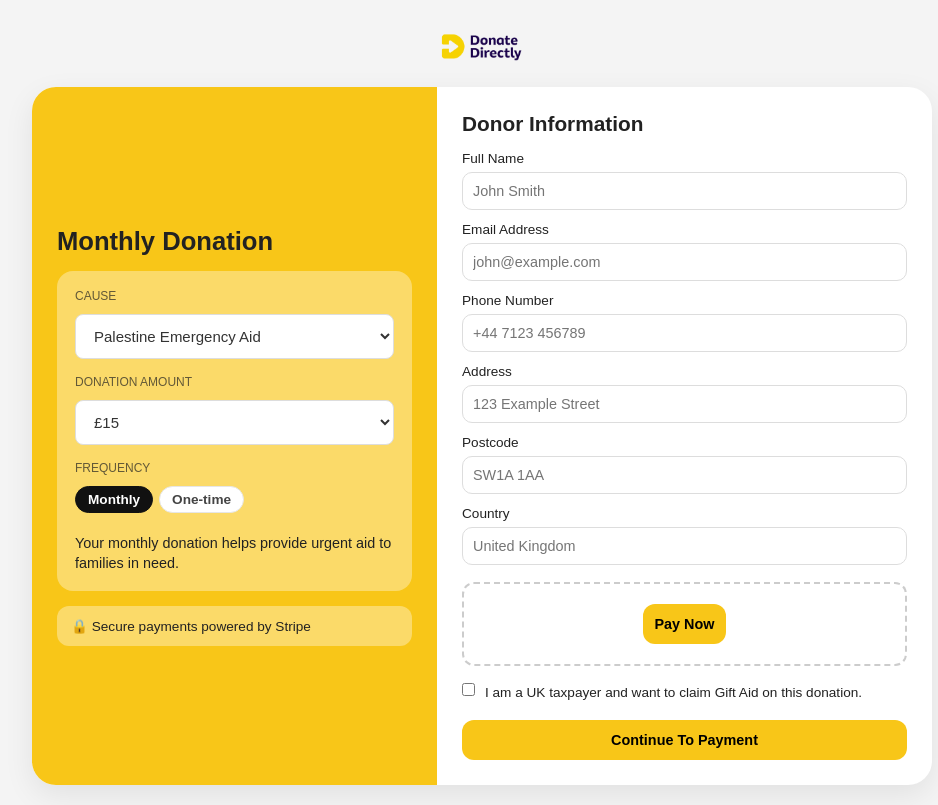
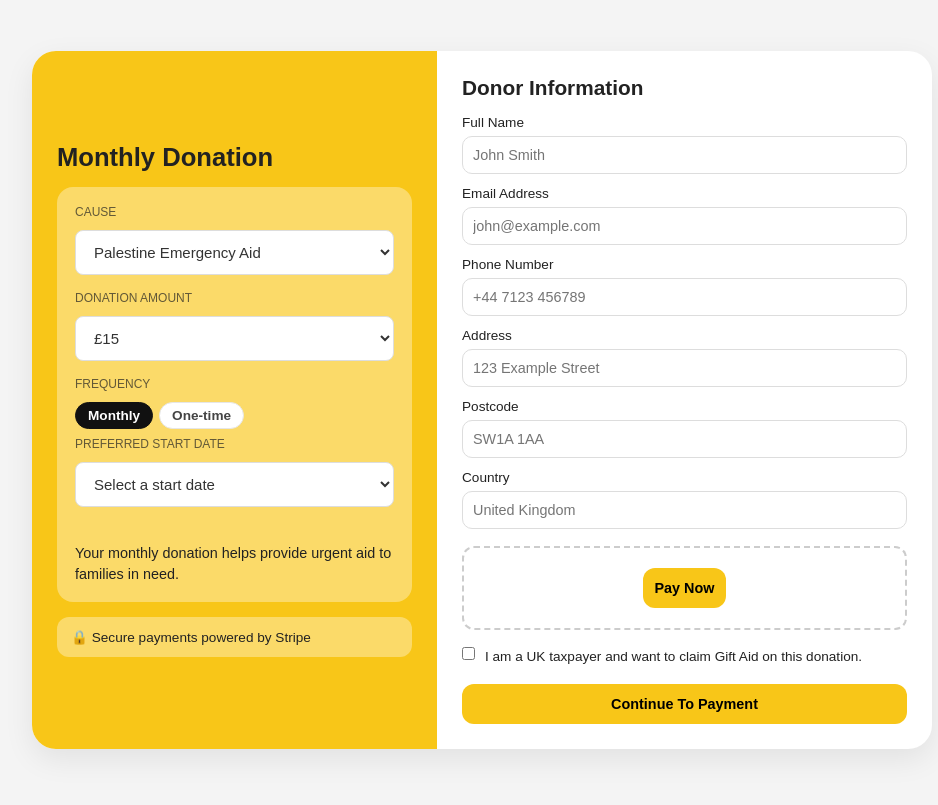
Before and after one commit to haych21/stripe-donation-form, a website: page public/index.html in a window 1280 px wide. Shown: the whole page, without its empty margins (158-1096 px from the left). Drawn offline with Linux system fonts and the light colour scheme; a script that the page names is missing.

Commit message:
adding new section

```diff
--- a/public/index.html
+++ b/public/index.html
@@ -8,10 +8,6 @@
     <script src="https://js.stripe.com/v3/"></script>
 </head>
 <body>
-
-     <div class="top-logo">
-    <img src="/images/logo.avif" alt="Charity Logo">
-  </div>
 
       <main class="checkout-container">
 
@@ -70,6 +66,28 @@
               </button>
 
             </div>
+
+               <!-- PREFERRED START DATE -->
+            <p class="label">Preferred Start Date</p>
+            <select id="start-date">
+
+                <option value="">
+                    Select a start date
+                </option>
+
+                <option value="1">
+                    1st of the month
+                </option>
+
+                <option value="15">
+                    15th of the month
+                </option>
+
+                <option value="26">
+                    26th of the month
+                </option>
+
+            </select>
 
         <p class="small-text">
             Your monthly donation helps provide urgent aid to families in need.
--- a/public/main.js
+++ b/public/main.js
@@ -38,6 +38,7 @@ const priceMap = {
 // =============================
 const causeSelect = document.getElementById("cause-select");
 const amountSelect = document.getElementById("donation-amount");
+const startDateSelect = document.getElementById("start-date");
 
 const form = document.querySelector("form");
 const inputs = document.querySelectorAll("input");
@@ -56,6 +57,7 @@ freqButtons.forEach(btn => {
     btn.classList.add("active");
 
     frequency = btn.dataset.value;
+
     console.log("Selected frequency:", frequency);
   });
 });
@@ -90,9 +92,13 @@ async function setupStripe() {
   const cause = causeSelect.value;
   const donationAmount = Number(amountSelect.value);
 
+  const startDate = Number(startDateSelect.value);
+
   console.log("Selected cause:", cause);
   console.log("Selected amount:", donationAmount);
   console.log("Selected frequency:", frequency);
+  console.log("Selected start date:", startDate);
+
 
   // =============================
   // PRICE LOOKUP
@@ -105,12 +111,19 @@ async function setupStripe() {
 
   console.log("Selected price ID:", selectedPriceId);
 
+
+  // =============================
   // SAFETY CHECK
+  // =============================
   if (frequency === "monthly" && !selectedPriceId) {
     console.error("No price ID found for selection");
     return;
   }
 
+
+  // =============================
+  // SEND TO BACKEND
+  // =============================
   const res = await fetch("http://localhost:3000/create-subscription", {
 
     method: "POST",
@@ -127,18 +140,22 @@ async function setupStripe() {
       phone,
       country,
       frequency,
-      donationAmount
+      donationAmount,
+      startDate
     }),
   });
+
 
   const data = await res.json();
 
   console.log("Backend response:", data);
 
+
   if (!data.clientSecret) {
     console.error("Missing clientSecret");
     return;
   }
+
 
   // =============================
   // STRIPE ELEMENTS
@@ -163,6 +180,7 @@ form.addEventListener("submit", async (e) => {
 
   let valid = true;
 
+
   inputs.forEach(input => {
 
     input.classList.remove("input-error");
@@ -171,18 +189,37 @@ form.addEventListener("submit", async (e) => {
       input.classList.add("input-error");
       valid = false;
     }
+
   });
+
 
   const emailInput = form.querySelector('input[type="email"]');
 
+
   if (emailInput && !emailInput.value.includes("@")) {
+
     emailInput.classList.add("input-error");
+
     valid = false;
   }
 
+
+  // =============================
+  // VALIDATE START DATE
+  // =============================
+  if (frequency === "monthly" && !startDateSelect.value) {
+
+    startDateSelect.classList.add("input-error");
+
+    valid = false;
+  }
+
+
   if (!valid) return;
 
+
   await setupStripe();
+
   console.log("Stripe ready");
 });
 
@@ -193,21 +230,34 @@ form.addEventListener("submit", async (e) => {
 document.getElementById("pay-button").addEventListener("click", async () => {
 
   if (!elements) {
+
     console.error("Stripe Elements not loaded");
+
     return;
   }
 
+
   const { error } = await stripe.confirmPayment({
+
     elements,
+
     confirmParams: {
       return_url: window.location.href,
     },
+
     redirect: "if_required",
+
   });
 
+
   if (error) {
+
     console.error("Payment error:", error.message);
+
   } else {
+
     alert("Payment successful 🎉");
+
   }
+
 });
--- a/public/styles.css
+++ b/public/styles.css
@@ -20,6 +20,7 @@ body {
   padding: 20px;
 }
 
+
 /* TOP LOGO */
 
 .top-logo {
@@ -33,27 +34,37 @@ body {
   width: 110px;
 }
 
+
 /* CONTAINER */
 
 .checkout-container {
   width: 100%;
   max-width: 900px;
   max-height: 90vh;
+
   display: grid;
   grid-template-columns: 0.9fr 1.1fr;
+
   background: white;
+
   border-radius: 24px;
+
   overflow: hidden;
+
   box-shadow: 0 10px 30px rgba(0,0,0,0.08);
 }
+
 
 /* LEFT SIDE */
 
 .donation-summary {
   background: #f8c618;
+
   padding: 25px;
+
   display: flex;
   flex-direction: column;
+
   justify-content: center;
 }
 
@@ -61,6 +72,7 @@ body {
   font-size: 1.6rem;
   margin-bottom: 15px;
 }
+
 
 .summary-card {
   background: rgba(255,255,255,0.35);
@@ -71,6 +83,7 @@ body {
 
   margin-bottom: 15px;
 }
+
 
 .label {
   font-size: 0.75rem;
@@ -87,77 +100,133 @@ body {
   font-size: 1.1rem;
 }
 
+
 /* =========================
    DROPDOWNS
 ========================= */
 
 select {
   width: 100%;
+
   padding: 12px 14px;
+
   margin-top: 6px;
   margin-bottom: 16px;
 
   border: 1px solid #ddd;
+
   border-radius: 8px;
 
   background-color: #fff;
+
   font-size: 15px;
+
   color: #333;
 
   cursor: pointer;
 
-  transition: border 0.2s ease, box-shadow 0.2s ease;
+  transition:
+    border 0.2s ease,
+    box-shadow 0.2s ease;
 }
 
 select:focus {
   outline: none;
+
   border-color: #4a90e2;
-  box-shadow: 0 0 0 3px rgba(74, 144, 226, 0.15);
+
+  box-shadow:
+    0 0 0 3px rgba(74, 144, 226, 0.15);
 }
+
+
+/* =========================
+   FREQUENCY TOGGLE
+========================= */
 
 .frequency-toggle {
   display: inline-flex;
+
   gap: 6px;
+
   margin-top: 6px;
+
+  margin-bottom: 8px;
 }
 
 .freq-btn {
   padding: 5px 12px;
+
   border: 1px solid #e6e6e6;
+
   background: #fff;
+
   cursor: pointer;
+
   border-radius: 999px;
+
   font-size: 0.85rem;
+
   color: #444;
+
   transition: 0.15s ease;
+
   flex: none;
 }
 
+
 /* hover = subtle lift, not loud colour change */
+
 .freq-btn:hover {
   border-color: #cfcfcf;
   color: #111;
 }
 
+
 /* active state = uses your main dark theme */
+
 .freq-btn.active {
   background: #111;
+
   color: #fff;
+
   border-color: #111;
 }
 
+
+/* =========================
+   START DATE
+========================= */
+
+#start-date {
+  margin-top: 6px;
+  margin-bottom: 16px;
+}
+
+
+/* =========================
+   SUMMARY TEXT
+========================= */
+
 .small-text {
   line-height: 1.4;
+
   font-size: 0.9rem;
+
   margin-top: 20px;
 }
 
+
 .secure-box {
   background: rgba(255,255,255,0.35);
+
   padding: 12px 14px;
+
   border-radius: 12px;
+
   font-size: 0.85rem;
 }
+
 
 /* RIGHT SIDE */
 
@@ -165,48 +234,84 @@ select:focus {
   padding: 25px;
 
   overflow-y: auto;
+
   max-height: 90vh;
 }
 
 .checkout-form h2 {
   margin-bottom: 15px;
+
   font-size: 1.3rem;
 }
 
+
 form {
   display: flex;
+
   flex-direction: column;
+
   gap: 12px;
 }
 
+
 .input-group {
   display: flex;
+
   flex-direction: column;
 }
 
+
 label {
   margin-bottom: 6px;
+
   font-size: 0.85rem;
 }
 
+
 input {
   padding: 10px;
+
   border: 1px solid #ddd;
+
   border-radius: 10px;
+
   font-size: 0.9rem;
+
   transition: 0.2s ease;
 }
 
+
 input:focus {
   outline: none;
+
   border-color: #f8c618;
 }
 
-/* 🔥 ADDED VALIDATION STYLE */
+
+/* =========================
+   VALIDATION
+========================= */
+
 .input-error {
   border: 2px solid red !important;
+
   background: rgba(255, 0, 0, 0.05);
 }
+
+
+/* Make the new start-date dropdown show
+   the same validation style */
+
+select.input-error {
+  border: 2px solid red !important;
+
+  background: rgba(255, 0, 0, 0.05);
+}
+
+
+/* =========================
+   PAYMENT
+========================= */
 
 .payment-placeholder {
   border: 2px dashed #ccc;
@@ -224,8 +329,14 @@ input:focus {
   font-size: 0.9rem;
 }
 
+
+/* =========================
+   GIFT AID
+========================= */
+
 .gift-aid {
   display: flex;
+
   align-items: flex-start;
 
   gap: 10px;
@@ -233,28 +344,46 @@ input:focus {
   margin-top: 5px;
 }
 
+
 .gift-aid label {
   line-height: 1.4;
+
   font-size: 0.85rem;
 }
 
+
+/* =========================
+   BUTTONS
+========================= */
+
 button {
   background: #f8c618;
+
   border: none;
+
   padding: 12px;
+
   border-radius: 12px;
+
   font-size: 0.9rem;
+
   font-weight: bold;
+
   cursor: pointer;
+
   transition: 0.2s ease;
 }
+
 
 button:hover,
 button:active {
   transform: translateY(-2px);
 }
 
-/* MOBILE */
+
+/* =========================
+   MOBILE
+========================= */
 
 @media (max-width: 900px) {
 
```
